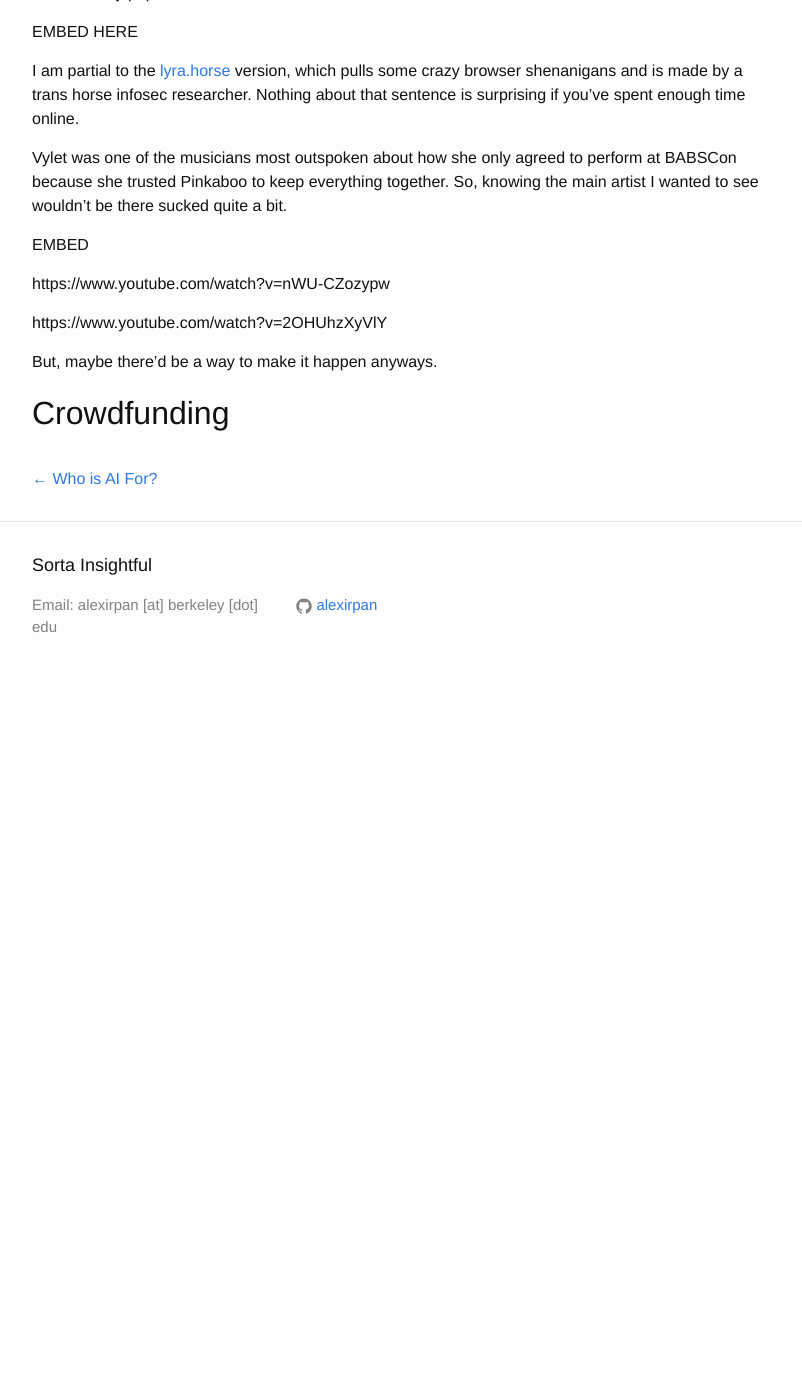
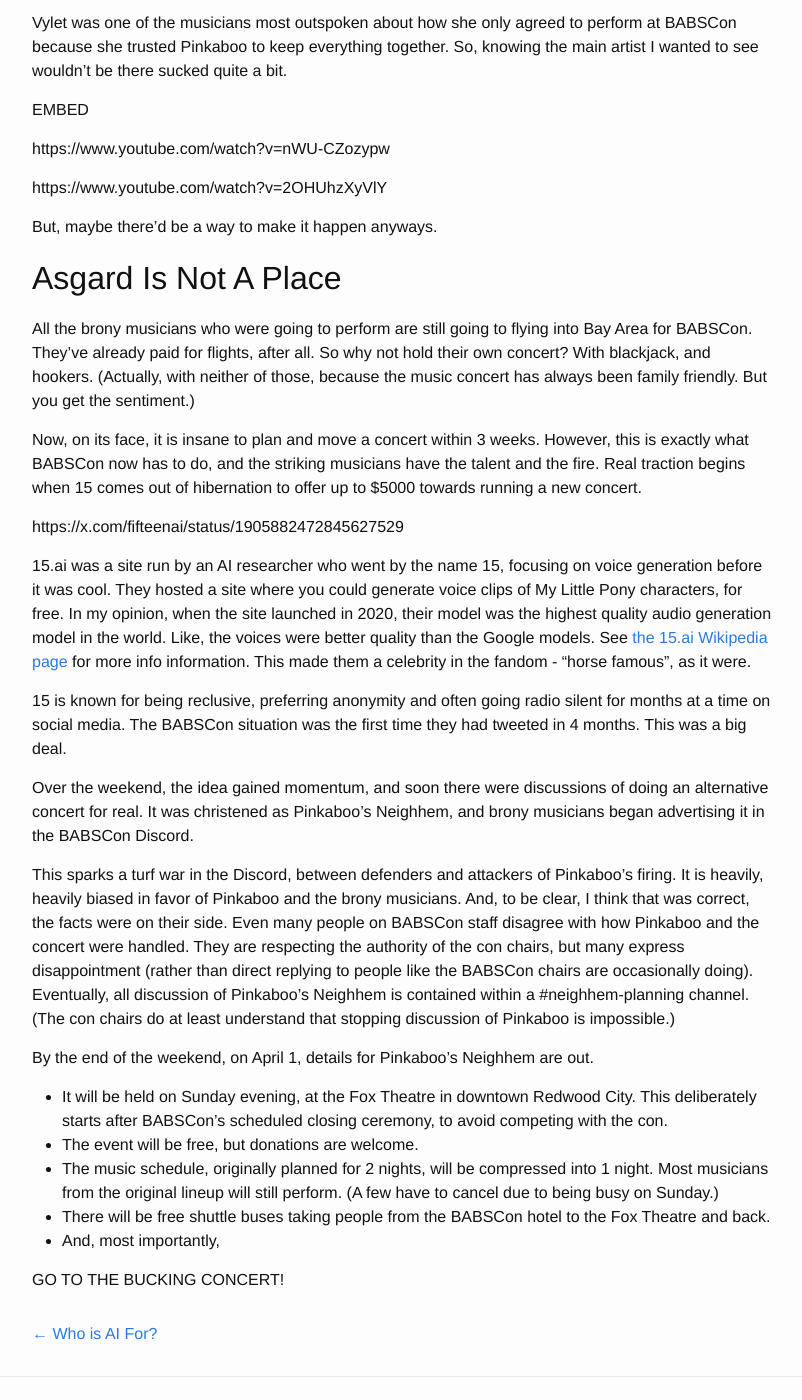
Before and after one commit to alexirpan/alexirpan.github.io, a Jekyll site: the page built from _posts/2025-06-28-babscon-2025.markdown, in a window 1280 px wide and 1400 px high, scrolled down 6410 px. Shown: the whole window, without its empty margins (238-1040 px from the left). Built offline with Jekyll 4.4.1, drawn with Linux system fonts in a browser that asks for light colours; nearby versions of some CDN libraries; before the commit the page ends 7109 px from its top, so only the background shows below that; some of the changed text lies outside the part shown.

Commit message:
More stuff setup

```diff
--- a/_posts/2025-06-28-babscon-2025.markdown
+++ b/_posts/2025-06-28-babscon-2025.markdown
@@ -283,5 +277,52 @@
 But, maybe there'd be a way to make it happen anyways.
 
 
-Crowdfunding
+Asgard Is Not A Place
 -----------------------------------------------------------------------------------------------
+
+All the brony musicians who were going to perform are still going to flying into Bay Area for
+BABSCon. They've already paid for flights, after all. So why not hold their own concert?
+With blackjack, and hookers. (Actually, with neither of those, because the music concert has always
+been family friendly. But you get the sentiment.)
+
+Now, on its face, it is insane to plan and move a concert within 3 weeks. However, this is exactly
+what BABSCon now has to do, and the striking musicians have the talent and the fire. Real traction
+begins when 15 comes out of hibernation to offer up to $5000 towards running a new concert.
+
+https://x.com/fifteenai/status/1905882472845627529
+
+15.ai was a site run by an AI researcher who went by
+the name 15, focusing on voice generation before it was cool. They hosted a site where you could
+generate voice clips of My Little Pony characters, for free.
+In my opinion, when the site launched in 2020, their model was the highest quality audio generation model
+in the world. Like, the voices were better quality than the Google models.
+See [the 15.ai Wikipedia page](https://en.wikipedia.org/wiki/15.ai) for more info information.
+This made them a celebrity in the fandom - "horse famous", as it were.
+
+15 is known for being reclusive, preferring anonymity and often going radio silent for months at a time
+on social media. The BABSCon situation was the first time they had tweeted in 4 months. This was a big deal.
+
+Over the weekend, the idea gained momentum, and soon there were discussions of doing an alternative
+concert for real. It was christened as Pinkaboo's Neighhem, and brony musicians began advertising it in
+the BABSCon Discord.
+
+This sparks a turf war in the Discord, between defenders and attackers of Pinkaboo's firing. It is heavily, heavily biased
+in favor of Pinkaboo and the brony musicians. And, to be clear, I think that was correct, the facts were
+on their side.
+Even many people on BABSCon staff disagree with how Pinkaboo and the concert were handled. They are
+respecting the authority of the con chairs, but many express disappointment (rather than direct replying to
+people like the BABSCon chairs are occasionally doing). Eventually, all discussion of Pinkaboo's Neighhem is
+contained within a #neighhem-planning channel. (The con chairs do at least understand that stopping discussion
+of Pinkaboo is impossible.)
+
+By the end of the weekend, on April 1, details for Pinkaboo's Neighhem are out.
+
+* It will be held on Sunday evening, at the Fox Theatre in downtown Redwood City. This deliberately starts
+after BABSCon's scheduled closing ceremony, to avoid competing with the con.
+* The event will be free, but donations are welcome.
+* The music schedule, originally planned for 2 nights, will be compressed into 1 night. Most musicians from the original
+lineup will still perform. (A few have to cancel due to being busy on Sunday.)
+* There will be free shuttle buses taking people from the BABSCon hotel to the Fox Theatre and back.
+* And, most importantly,
+
+GO TO THE BUCKING CONCERT!
```
Also changed, not shown: other parts of _posts/2025-06-28-babscon-2025.markdown (+0 -6 lines), public/babscon-2025/concert_poster.jpg (added), public/babscon-2025/socialist_stickers.jpg (added).
